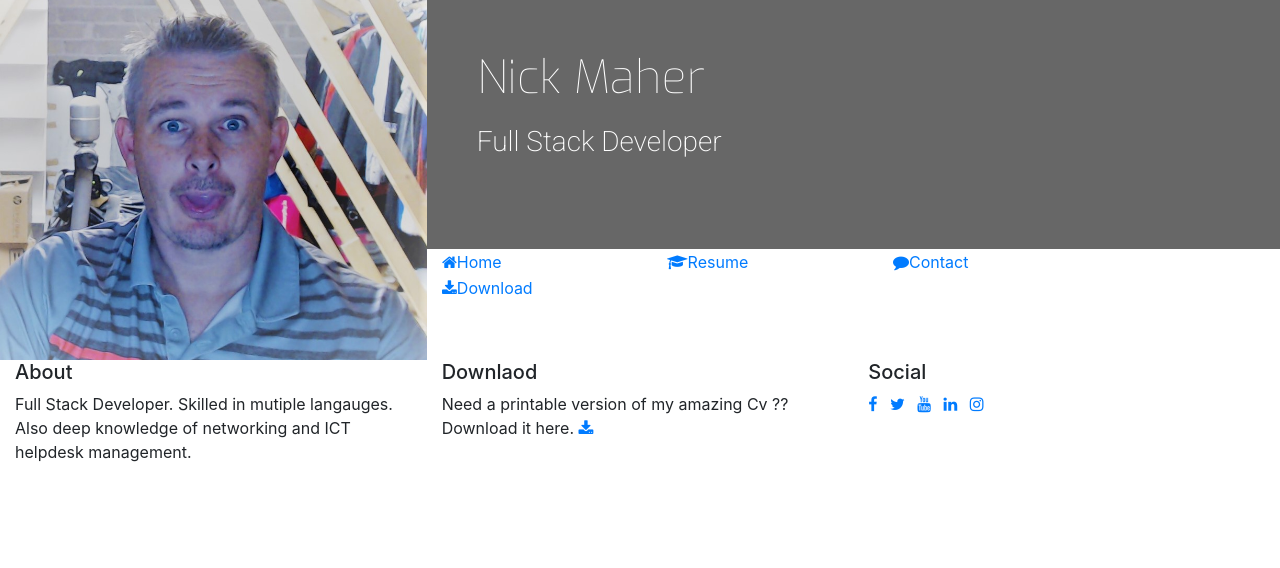
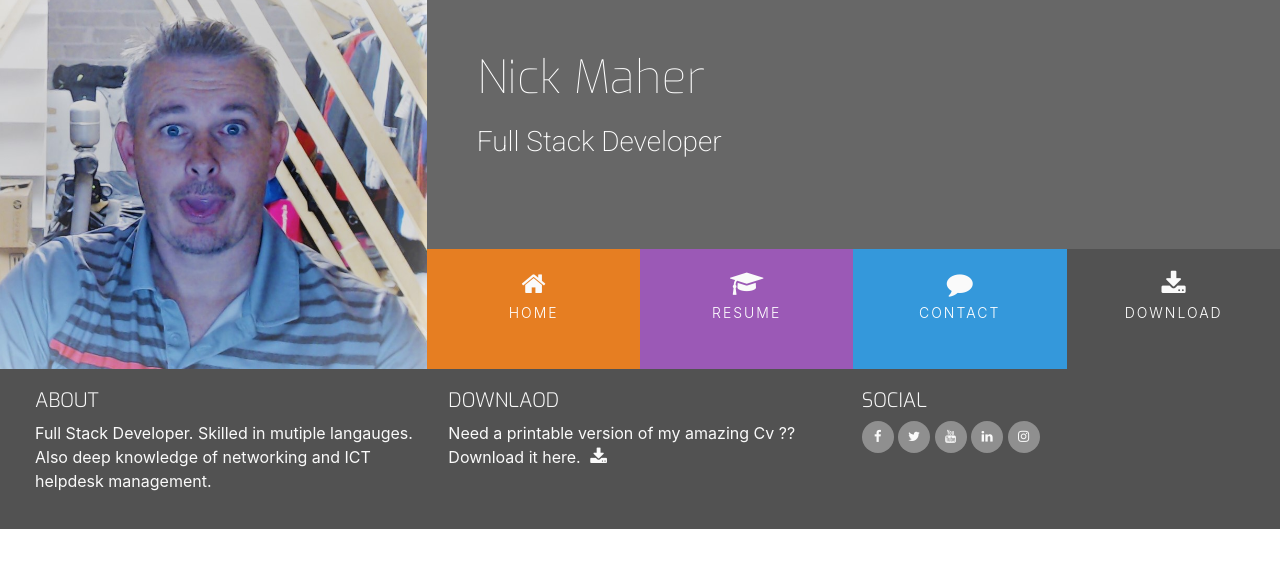
Before and after one commit to nick-maher/My-CV, a plain HTML site: page index.html in a window 1280 px wide. Drawn offline with nearby package versions, Linux system fonts and the light colour scheme.

Commit message:
CSS footer update

```diff
--- a/assets/css/style.css
+++ b/assets/css/style.css
@@ -3,20 +3,42 @@
 /* -------------------------------------------COLOURS */
 
 .bg-color-name-title {
-        background-color: #676767;
+    background-color: #676767;
 }
+
+.ui-menu-color-home {
+    background-color: #e67e22;
+}
+
+.ui-menu-color-resume {
+    background-color: #9b59b6;
+}
+
+.ui-menu-color-contact {
+    background-color: #3498db;
+}
+
+.ui-menu-color-download {
+    background-color: #525252;
+}
+
+
+
 
 /* -------------------------------------------HEADINGS */
 
 .header {
-    margin:0;
+    margin: 0;
 }
+
 .heading {
 
     margin-left: 50px;
 }
 
-
+#nav {
+    margin: 0;
+}
 
 .logo {
     background: url("../images/nick.jpg");
@@ -31,7 +53,7 @@
 
 
 
-.name{
+.name {
     font-family: "Exo", sans-serif;
     font-weight: 100;
     font-size: 46px;
@@ -39,11 +61,161 @@
     color: #fff;
 }
 
-.title{
-    font-family: "Roboto",sans-serif;
+.title {
+    font-family: "Roboto", sans-serif;
     font-weight: 200;
     font-size: 28px;
     margin-top: 20px;
     margin-bottom: 90px;
     color: #ffffff;
 }
+
+.list-inline-item:not(:last-child) {
+    margin: 0;
+}
+
+.menucontainer {
+    font-size: 0;
+}
+
+#nav li {
+    font-size: 14px;
+    padding: 0;
+}
+
+.menuitem {
+    height: 120px;
+    text-align: center;
+    padding: 0;
+}
+
+.menuitem a {
+    width: 100%;
+    text-decoration: none;
+    color: #fff;
+    height: 120px;
+}
+
+.menuitem a i {
+    padding-top: 22px;
+    display: block;
+    color: #fafafa;
+    font-size: 26px;
+
+}
+
+.menuitem span {
+    display: block;
+    width: 100%;
+    padding-top: 5px;
+    text-align: center;
+    text-transform: uppercase;
+    font-size: 14px;
+    font-weight: 300;
+    letter-spacing: 2px;
+
+}
+
+/* -------------------------------------------HOVER */
+
+.hvr-sweep-to-left:before {
+    background: rgba(0, 0, 0, 0.2);
+    height: 120px;
+    transition: .7s ease-in-out
+}
+
+/* -------------------------------------------FOOTER */
+
+footer {
+    background-color: #525252;
+    color:#fafafa;
+    min-height: 120px;
+    margin:0;
+    }
+
+
+.cv-pdf i{
+
+    font-size: 18px;
+    color: #fafafa;
+    text-align: center;
+    padding-left: 5px;
+    transition: all 0.35s ease-in-out;
+    -moz-transition: all 0.35s ease-in-out;
+    -webkit- transition: all 0.35s ease-in-out;
+     -o-transition: all 0.35s ease-in-out;
+
+}
+
+.cv-pdf i:hover{
+    color:#e84610;
+}
+/* ------------------------------  TEST
+ .cv-pdf i fa fa-download          {
+     width: 32px;
+    height: 32px;
+    padding: 12px 0;
+    border-radius: 50%;
+
+}
+*/
+
+.social-links {
+    padding-bottom: 15px;
+}
+
+.social-links li a i {
+    width: 32px;
+    height: 32px;
+    padding: 12px 0;
+    border-radius: 50%;
+    font-size: 13px;
+    line-height: 7px;
+    text-align: center;
+    color: #fafafa;
+    background: #8f8f8f;
+    transition: all 0.35s ease-in-out;
+    -moz-transition: all 0.35s ease-in-out;
+    -webkit- transition: all 0.35s ease-in-out;
+    -o-transition: all 0.35s ease-in-out;
+    }
+
+.social-links li a i:hover {
+    background: #e84610;
+}
+
+#footer-details {
+    padding:20px;
+}
+
+
+
+
+
+
+
+
+
+/* -------------------------------------------Special Padding / margins / text  */
+
+h1,
+h2,
+h3,
+h4 {
+    margin: 0;
+}
+
+.uppercase{
+    text-transform: uppercase;
+}
+
+.general-sub {
+    font-family: "EXO", sans-serif;
+    font-weight: 300;
+    color: #fafafa;
+
+}
+
+.inline-block {
+    display: inline-block;
+}
```
